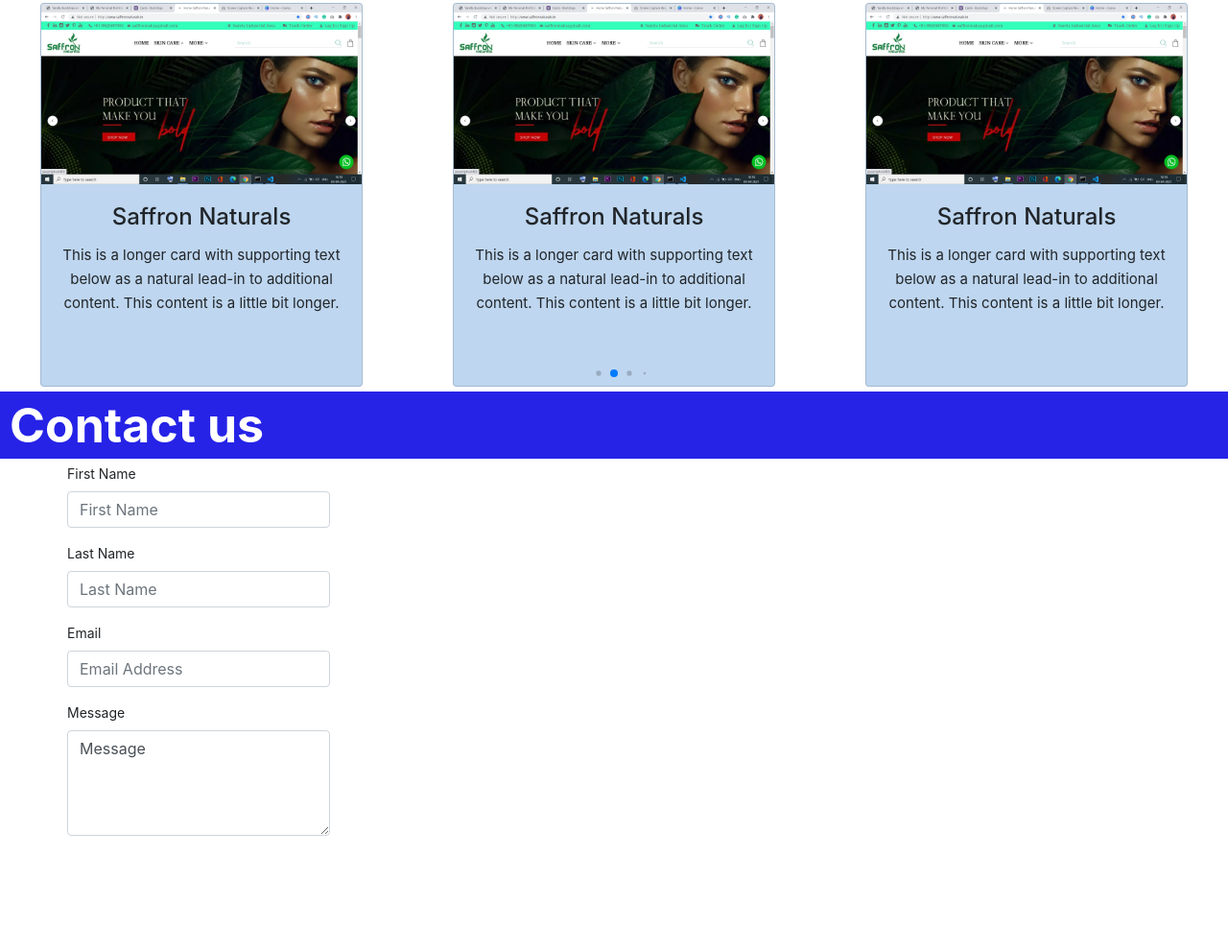
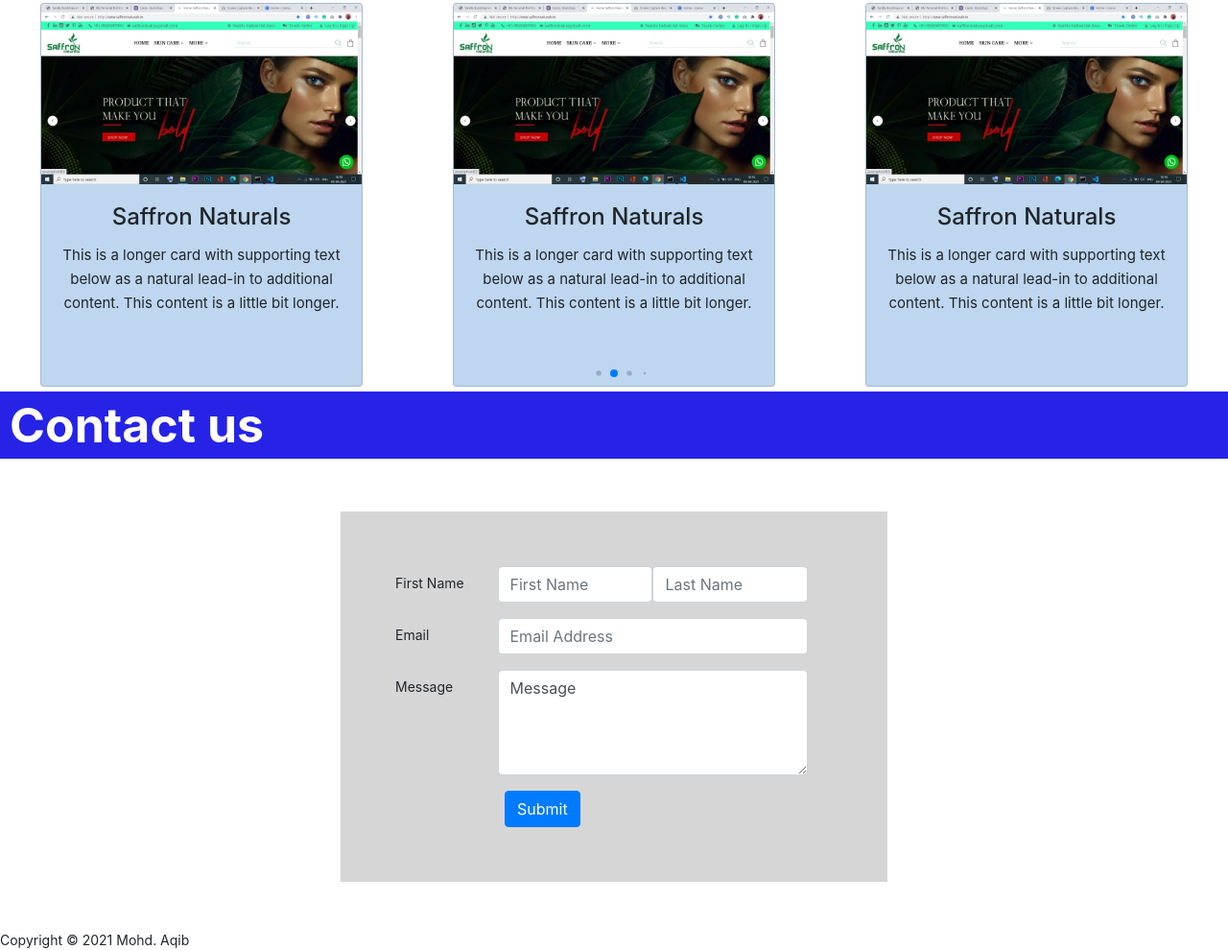
Before and after one commit to itsaqibkhan/portfolio, a website: page index.html in a window 1280 px wide. Shown: the part 2700-3690 px from the top of the page at 96% size. Before the commit the page ends 3587 px from the top, so only its background shows below. Drawn offline with nearby package versions, Linux system fonts and the light colour scheme; files whose address does not match are found by name.

Commit message:
Added Form

```diff
--- a/css/styles.css
+++ b/css/styles.css
@@ -271,6 +271,16 @@
     background: #bed6ef;
 }
 
+.row form{
+  width: 50%;
+  margin-left: auto;
+  margin-right: auto;
+  background-color: #d6d6d6;
+  padding: 5%;
+  margin-top: 50px;
+  margin-bottom: 50px;
+}
+
 /* for Swipper */
 .swiper-container {
   width: 100%;
--- a/index.html
+++ b/index.html
@@ -226,28 +226,33 @@
             <div class="head-contact">
                 <h2>Contact us</h2>
             </div>
+        </div>
         <div class="container">
             <div class="row">
                 <form>
-                        <div class="form-group">
-                            <label for="firstName">First Name</label>
-                            <input type="text" id="firstName" class="form-control" placeholder="First Name">
+                    <div class="form-group row">
+                        <label for="Name" class="col-form-label col-md-3">First Name</label>
+                        <input type="text" id="firstName" class="form-control col-md-4" placeholder="First Name">
+                        <input type="text" id="last Name" class="form-control col-md-4" placeholder="Last Name">
                     </div>
-                        <div class="form-group">
-                            <label for="lastName">Last Name</label>
-                            <input type="text" id="last Name" class="form-control" placeholder="Last Name">
+                    <div class="form-group row">
+                        <label for="email" class="col-form-label col-md-3">Email</label>
+                        <input type="email" id="email" class="form-control col-md-8" placeholder="Email Address">
                     </div>
-                        <div class="form-group">
-                            <label for="email">Email</label>
-                            <input type="email" id="email" class="form-control" placeholder="Email Address">
+                    <div class="form-group row">
+                        <label for="message" class="col-form-label col-md-3">Message</label>
+                        <textarea id="message" class="form-control col-md-8" rows="4">Message</textarea>
                     </div>
-                        <div class="form-group">
-                            <label for="message">Message</label>
-                            <textarea id="message" class="form-control" rows="4">Message</textarea>
-                        </div>
+                    <button type="submit" class="btn btn-primary offset-3">Submit</button>
                 </form>
             </div>
         </div>
+        <footer>
+            <div>
+                Copyright © 2021 Mohd. Aqib
+            </div>
+        </footer>
+
     </body>
 </main>
 <!-- jQuery first, then Popper.js, then Bootstrap JS. -->
```
Lines whose indentation alone changed are shown as unchanged.
